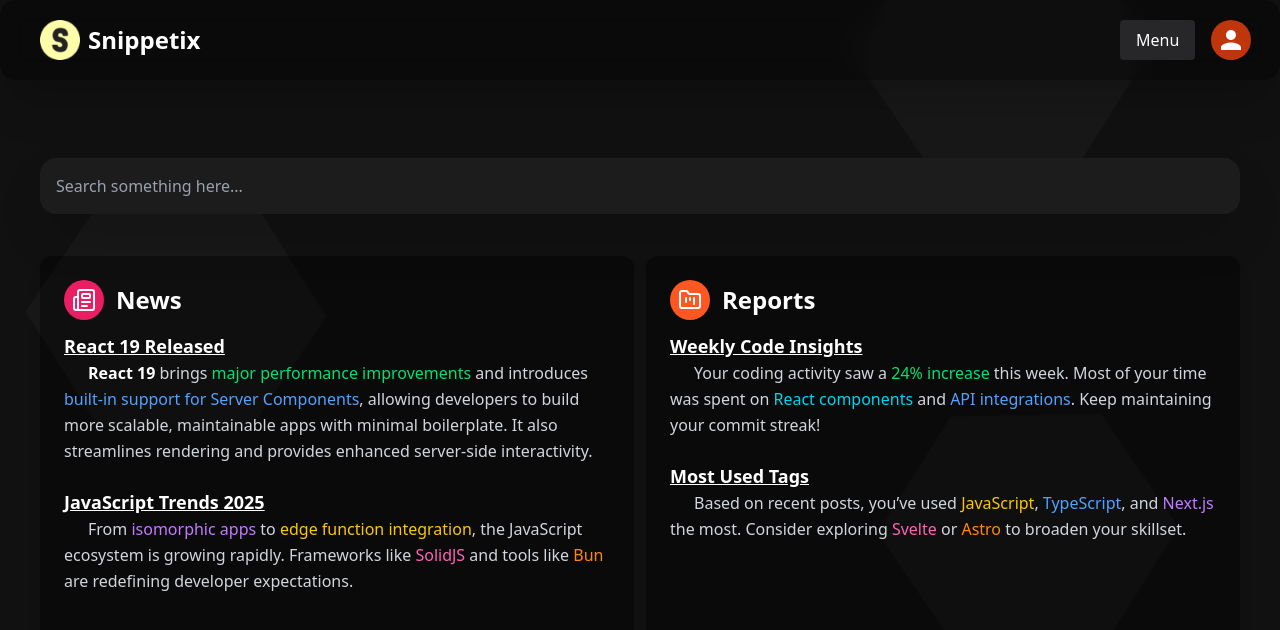
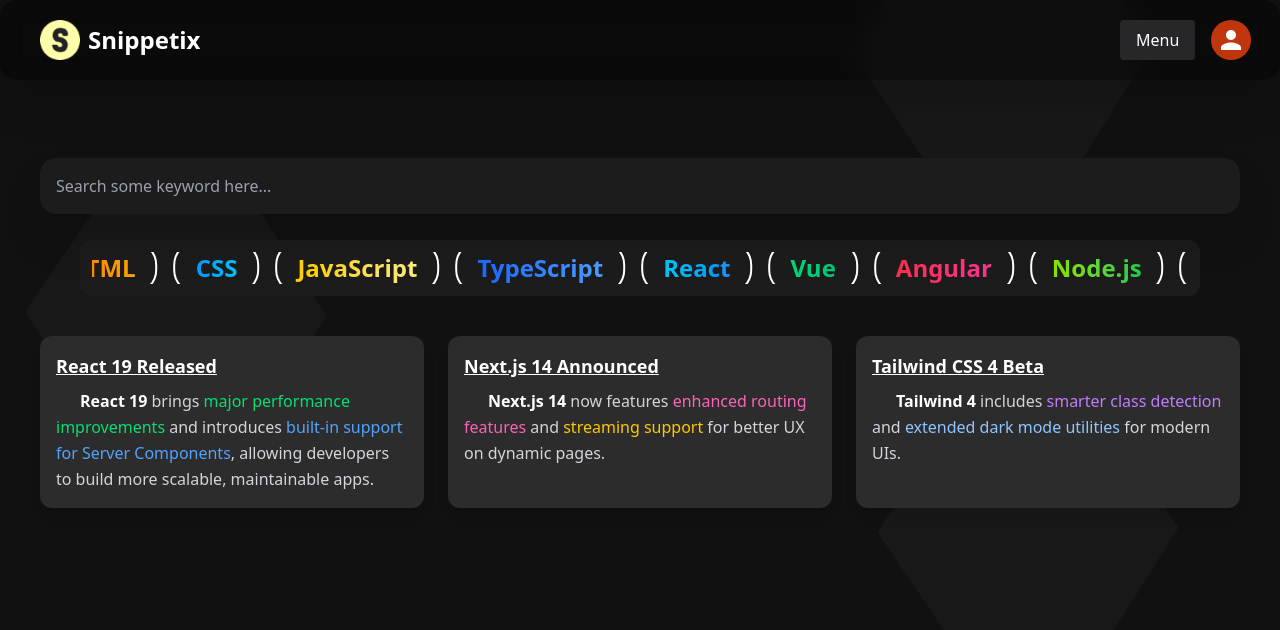
Before and after one commit to Jashgusani123/Snippetix-Frontend, a Next.js app: page /user/dashboard in a window 1280 px wide. Shown: the top 630 px of the page. Built offline with nearby package versions, Linux system fonts and the light colour scheme.

Commit message:
{feat}: Smart Search sections ongoing

```diff
--- a/package.json
+++ b/package.json
@@ -17,7 +17,8 @@
     "lucide-react": "^0.518.0",
     "next": "15.3.4",
     "react": "^19.0.0",
-    "react-dom": "^19.0.0"
+    "react-dom": "^19.0.0",
+    "react-fast-marquee": "^1.6.5"
   },
   "devDependencies": {
     "@eslint/eslintrc": "^3",
--- /dev/null
+++ b/src/Components/Dashboard/SecondSection.tsx
@@ -0,0 +1,74 @@
+import { useState } from 'react';
+import LanguageBadges from '../Utils/LanguageBadges';
+
+const SecondSection = () => {
+    const [showAnimate, setshowAnimate] = useState(true);
+
+    return (
+        <>
+            <main className="w-full ">
+                {/* Top search bar */}
+                <div
+                    className={
+                        'top_bar bg-[#1c1c1c] p-4 rounded-2xl shadow-2xl w-full ' +
+                        (showAnimate ? 'animate-bounce' : '')
+                    }
+                >
+                    <input
+                        type="text"
+                        name="search"
+                        id="search"
+                        placeholder="Search some keyword here..."
+                        className="text-white border-none w-full focus:outline-none bg-transparent placeholder-gray-400"
+                        onFocus={() => setshowAnimate(false)}
+                        onBlur={() => setshowAnimate(true)}
+                    />
+                </div>
+                <div className=' flex w-300 flex-wrap max-w-screen'>
+                    <LanguageBadges />
+                </div>
+
+                {/* Keyword Search */}
+                <div className="new_and_report mt-10">
+                    <section className="grid grid-cols-1 sm:grid-cols-2 lg:grid-cols-3 gap-6">
+                        {/* Card 1 */}
+                        <div className="mb-6 w-full bg-[#2c2c2c] p-4 rounded-xl shadow-lg">
+                            <h3 className="text-lg font-semibold underline text-white">React 19 Released</h3>
+                            <p className="text-base text-gray-300 leading-relaxed indent-6 mt-2">
+                                <span className="text-white font-semibold">React 19</span> brings
+                                <span className="text-green-400 font-medium"> major performance improvements</span> and introduces
+                                <span className="text-blue-400 font-medium"> built-in support for Server Components</span>,
+                                allowing developers to build more scalable, maintainable apps.
+                            </p>
+                        </div>
+
+                        {/* Card 2 */}
+                        <div className="mb-6 bg-[#2c2c2c] p-4 rounded-xl shadow-lg">
+                            <h3 className="text-lg font-semibold underline text-white">Next.js 14 Announced</h3>
+                            <p className="text-base text-gray-300 leading-relaxed indent-6 mt-2">
+                                <span className="text-white font-semibold">Next.js 14</span> now features
+                                <span className="text-pink-400 font-medium"> enhanced routing features</span> and
+                                <span className="text-yellow-400 font-medium"> streaming support</span> for better UX on dynamic pages.
+                            </p>
+                        </div>
+
+                        {/* Card 3 */}
+                        <div className="mb-6 bg-[#2c2c2c] p-4 rounded-xl shadow-lg">
+                            <h3 className="text-lg font-semibold underline text-white">Tailwind CSS 4 Beta</h3>
+                            <p className="text-base text-gray-300 leading-relaxed indent-6 mt-2">
+                                <span className="text-white font-semibold">Tailwind 4</span> includes
+                                <span className="text-purple-400 font-medium"> smarter class detection</span> and
+                                <span className="text-blue-300 font-medium"> extended dark mode utilities</span> for modern UIs.
+                            </p>
+                        </div>
+
+                        {/* Add 6 more cards similarly below if you want full 3x3 grid */}
+                    </section>
+
+                </div>
+            </main>
+        </>
+    );
+};
+
+export default SecondSection;
--- a/src/Components/Landing/LandingMainNavbar.tsx
+++ b/src/Components/Landing/LandingMainNavbar.tsx
@@ -23,7 +23,7 @@ const LandingMainNavbar = ({ isDashboard }: { isDashboard?: boolean }) => {
         {
             label: 'Smart Search',
             icon: <StarsIcon size={20} color="#3B82F6" />, // blue
-            path: '/user/profile',
+            path: '/user/smart_search',
         },
         {
             label: 'AI Explanations',
--- /dev/null
+++ b/src/Components/Utils/LanguageBadges.tsx
@@ -0,0 +1,58 @@
+'use client'
+
+import Marquee from 'react-fast-marquee';
+
+// Languages with individual colors
+const languages = [
+  { name: "HTML", color: "from-orange-500 to-yellow-500" },
+  { name: "CSS", color: "from-blue-500 to-cyan-400" },
+  { name: "JavaScript", color: "from-yellow-400 to-yellow-200" },
+  { name: "TypeScript", color: "from-blue-600 to-blue-400" },
+  { name: "React", color: "from-cyan-400 to-blue-500" },
+  { name: "Vue", color: "from-green-400 to-emerald-500" },
+  { name: "Angular", color: "from-red-500 to-pink-500" },
+  { name: "Node.js", color: "from-lime-400 to-green-500" },
+  { name: "Express", color: "from-gray-500 to-zinc-400" },
+  { name: "PHP", color: "from-indigo-400 to-purple-500" },
+  { name: "Python", color: "from-yellow-300 to-blue-300" },
+  { name: "Java", color: "from-red-400 to-orange-400" },
+  { name: "C#", color: "from-purple-500 to-indigo-500" },
+  { name: "C++", color: "from-blue-500 to-gray-300" },
+  { name: "Go", color: "from-sky-400 to-cyan-400" },
+  { name: "Ruby", color: "from-rose-500 to-pink-500" },
+  { name: "Swift", color: "from-orange-400 to-red-500" },
+  { name: "Kotlin", color: "from-purple-400 to-pink-400" },
+  { name: "Rust", color: "from-zinc-600 to-gray-500" },
+  { name: "SQL", color: "from-teal-400 to-cyan-300" },
+];
+
+const LanguageBadges = () => {
+  return (
+    <div className=" px-4 sm:px-10 overflow-hidden mt-6">
+      <div className="w-full rounded-xl bg-[#1c1c1c] p-3">
+        <Marquee
+          pauseOnHover
+          speed={10}
+          gradient={false}
+          className="overflow-hidden"
+        >
+          {languages.map((lang, index) => (
+            <span
+              key={index}
+              className={`mx-2 px-5 py-2 rounded-3xl text-2xl font-bold whitespace-nowrap shadow
+                border-2 text-transparent bg-clip-text border-white
+                bg-gradient-to-r ${lang.color} `}
+              style={{
+                borderImage: `linear-gradient(to right, var(--tw-gradient-stops)) 1`,
+              }}
+            >
+              {lang.name}
+            </span>
+          ))}
+        </Marquee>
+      </div>
+    </div>
+  );
+};
+
+export default LanguageBadges;
--- a/src/app/globals.css
+++ b/src/app/globals.css
@@ -1,9 +1,12 @@
 @import "tailwindcss";
 
-body, html{
-    height: 100%;
-    width: 100%;
+body,
+html {
+  height: 100%;
+  width: 100%;
+  overflow-x: hidden;
 }
+
 .shapes {
   position: absolute;
   inset: 0;
@@ -23,9 +26,36 @@ body, html{
 }
 
 .scrollbar-hidden {
-  scrollbar-width: none; /* Firefox */
+  scrollbar-width: none;
+  /* Firefox */
 }
 
 .scrollbar-hidden::-webkit-scrollbar {
-  display: none; /* Chrome/Safari */
+  display: none;
+  /* Chrome/Safari */
 }
+
+
+@keyframes scroll-x {
+  0% {
+    transform: translateX(0);
+  }
+
+  100% {
+    transform: translateX(-50%);
+  }
+}
+
+.animate-scroll-x {
+  animation: scroll-x 30s linear infinite;
+}
+
+/* In global CSS */
+.no-scrollbar::-webkit-scrollbar {
+  display: none;
+}
+
+.no-scrollbar {
+  -ms-overflow-style: none;
+  scrollbar-width: none;
+}
--- a/src/app/user/dashboard/page.tsx
+++ b/src/app/user/dashboard/page.tsx
@@ -1,10 +1,18 @@
 'use client'
 
 import LandingBackAnimation from '@/Animations/LandingBackAnimation'
+import FirstSection from '@/Components/Dashboard/FirstSection'
+import SecondSection from '@/Components/Dashboard/SecondSection'
 import LandingMainNavbar from '@/Components/Landing/LandingMainNavbar'
-import FirstSection from '@/Components/Dashboard/FirstSection'
+import { useState, useEffect } from 'react'
 
 const page = () => {
+  const [step, setStep] = useState<number>(1)
+
+  useEffect(() => {
+    setStep(2)
+  }, [])
+
   return (
     <div className="relative min-h-screen scrollbar-hidden w-full bg-[#020202f0] overflow-y-auto">
       <LandingBackAnimation />
@@ -14,7 +22,9 @@ const page = () => {
         <LandingMainNavbar isDashboard={true} />
 
         <div className="pt-20 px-10 pb-10">
-          <FirstSection />
+          {
+            step === 1 ? <FirstSection /> : step === 2 ? <SecondSection /> : <>Not Added !!</>
+          }
         </div>
       </div>
     </div>
```
Also changed, not shown: 1 other file (tests, documents, lock files or other folders).
